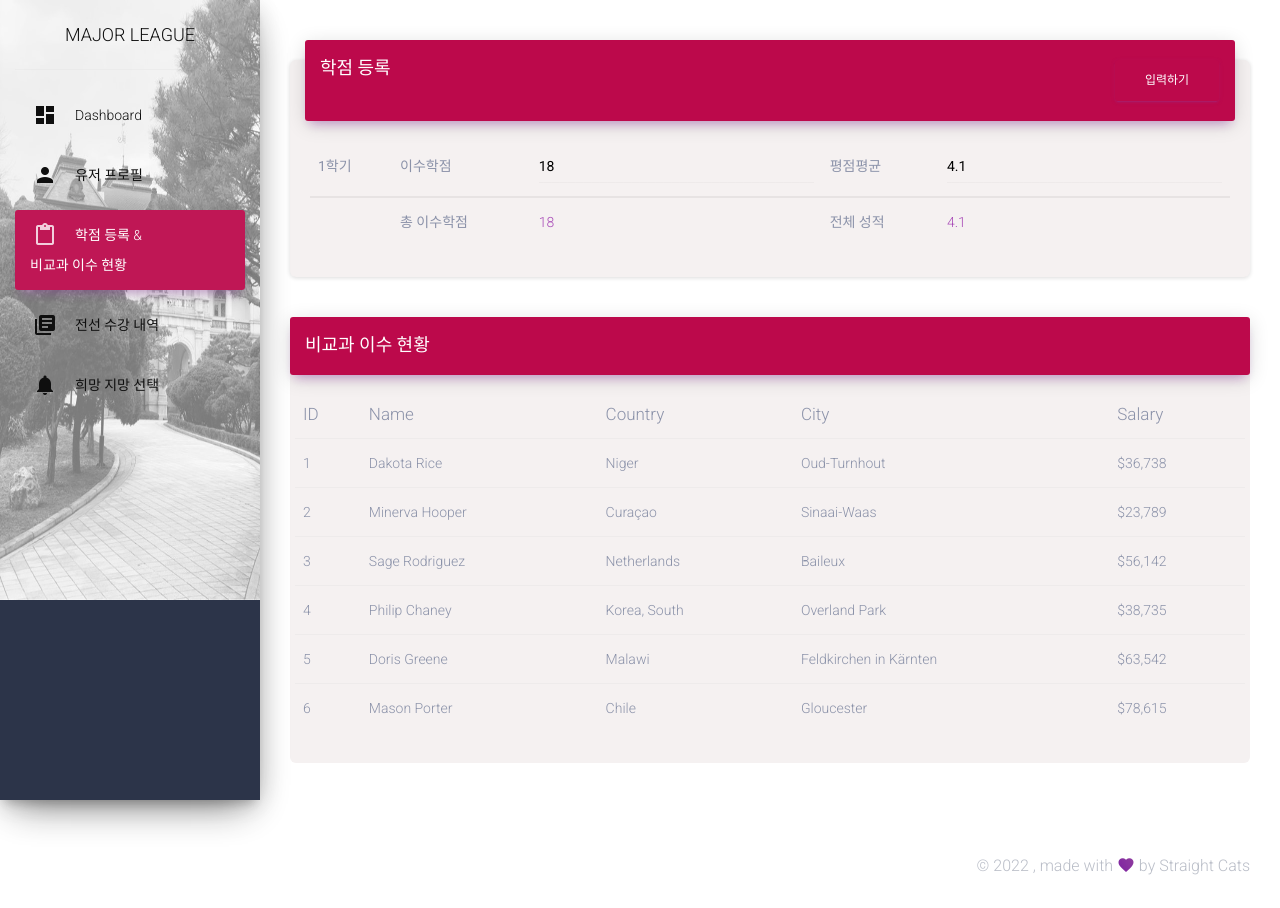
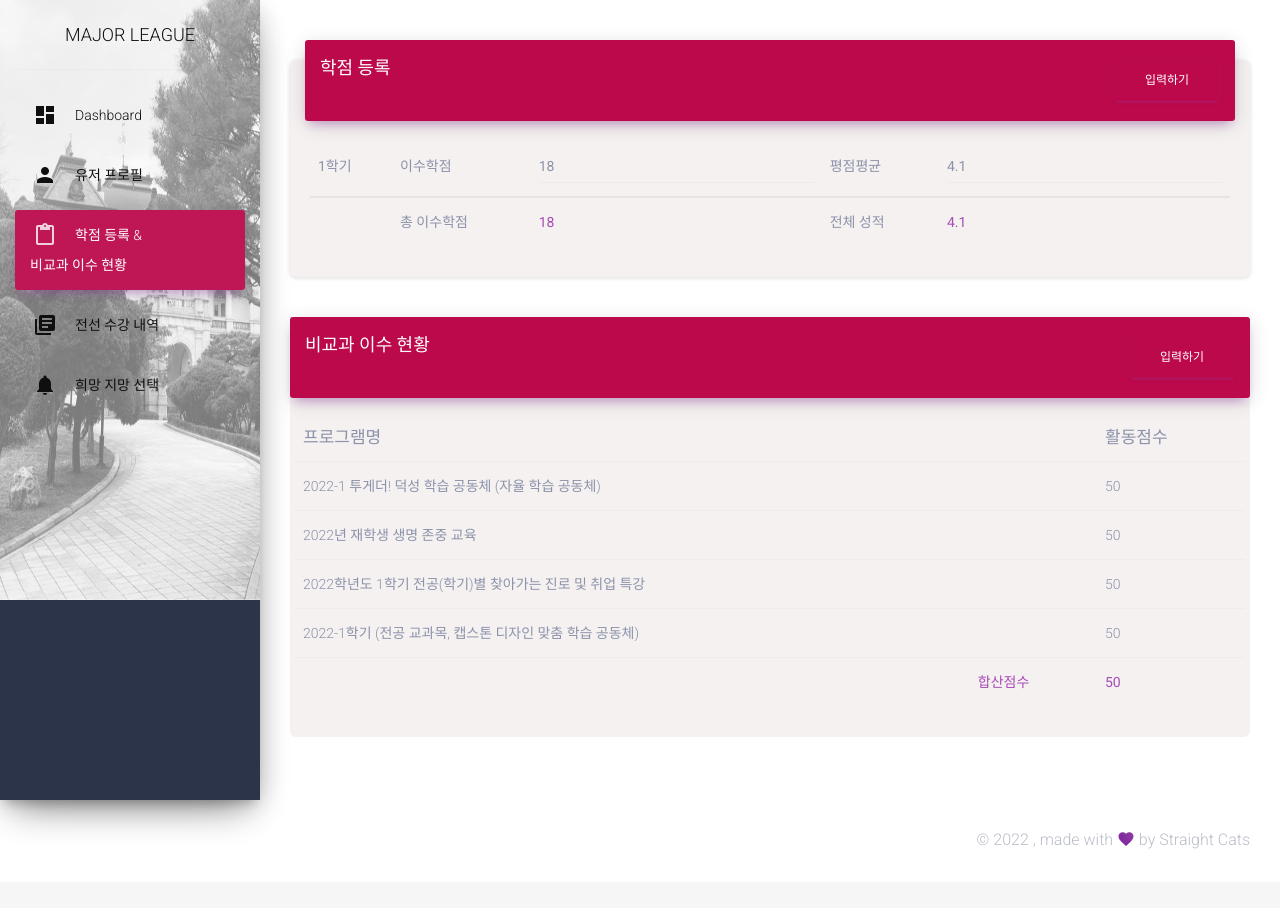
Before and after one commit to StraightCat22/MajorLeague, a Django app: page /major/score/ in a window 1280 px wide. After the commit the page ends 849 px from the top, so only its background shows below. Run offline with Django 4.2, Linux system fonts and the light colour scheme; some libraries are stand-ins or nearby versions.

Commit message:
비교과 이수 현황

```diff
--- a/SWproject/major/templates/major/score.html
+++ b/SWproject/major/templates/major/score.html
@@ -25,13 +25,13 @@
                           이수학점
                         </td>
                         <td>
-                          <input type="text" class="form-control" style="color:#000" value="18">
+                          <input type="text" class="form-control" style="color:#8b92a9" value="18">
                         </td>
                         <td>
                           평점평균
                         </td>
                         <td>
-                          <input type="text" class="form-control" style="color:#000" value="4.1">
+                          <input type="text" class="form-control" style="color:#8b92a9" value="4.1">
                         </td>
                       </tbody>
                       <tbody class="text-primary">
@@ -42,13 +42,13 @@
                           총 이수학점
                         </td>
                         <td class="text-primary">
-                          18
+                          <b>18</b>
                         </td>
                         <td>
                           전체 성적
                         </td>
                         <td class="text-primary">
-                          4.1
+                          <b>4.1</b>
                         </td>
                       </tbody>
                     </table>
@@ -59,129 +59,81 @@
             <div class="col-md-12">
               <div class="card card-plain">
                 <div class="card-header card-header-primary">
-                  <h4 class="card-title mt-0"> 비교과 이수 현황</h4>
+                  <div style="float:left;">
+                    <h4 class="card-title mt-0"> 비교과 이수 현황</h4>
+                  </div>
+                  <div style="float:right;">
+                    <button class="btn btn-primary pull-right"  type="button">입력하기</button>
+                  </div>
                 </div>
                 <div class="card-body">
                   <div class="table-responsive">
                     <table class="table table-hover">
                       <thead class="">
                         <th>
-                          ID
+                          프로그램명
                         </th>
                         <th>
-                          Name
+
                         </th>
-                        <th>
-                          Country
-                        </th>
-                        <th>
-                          City
-                        </th>
-                        <th>
-                          Salary
+                        <th align=center>
+                          활동점수
                         </th>
                       </thead>
                       <tbody>
                         <tr>
                           <td>
-                            1
+                            2022-1 투게더! 덕성 학습 공동체 (자율 학습 공동체)
                           </td>
                           <td>
-                            Dakota Rice
+
                           </td>
                           <td>
-                            Niger
-                          </td>
-                          <td>
-                            Oud-Turnhout
-                          </td>
-                          <td>
-                            $36,738
+                            50
                           </td>
                         </tr>
                         <tr>
                           <td>
-                            2
+                            2022년 재학생 생명 존중 교육
                           </td>
                           <td>
-                            Minerva Hooper
+
                           </td>
                           <td>
-                            Curaçao
-                          </td>
-                          <td>
-                            Sinaai-Waas
-                          </td>
-                          <td>
-                            $23,789
+                            50
                           </td>
                         </tr>
                         <tr>
                           <td>
-                            3
+                            2022학년도 1학기 전공(학기)별 찾아가는 진로 및 취업 특강
                           </td>
                           <td>
-                            Sage Rodriguez
+
                           </td>
                           <td>
-                            Netherlands
-                          </td>
-                          <td>
-                            Baileux
-                          </td>
-                          <td>
-                            $56,142
+                            50
                           </td>
                         </tr>
                         <tr>
                           <td>
-                            4
+                            2022-1학기 (전공 교과목, 캡스톤 디자인 맞춤 학습 공동체)
                           </td>
                           <td>
-                            Philip Chaney
+
                           </td>
                           <td>
-                            Korea, South
-                          </td>
-                          <td>
-                            Overland Park
-                          </td>
-                          <td>
-                            $38,735
+                            50
                           </td>
                         </tr>
                         <tr>
                           <td>
-                            5
+
                           </td>
-                          <td>
-                            Doris Greene
+                          <td class="text-primary">
+                             <b>합산점수</b>
                           </td>
-                          <td>
-                            Malawi
-                          </td>
-                          <td>
-                            Feldkirchen in Kärnten
-                          </td>
-                          <td>
-                            $63,542
-                          </td>
-                        </tr>
-                        <tr>
-                          <td>
-                            6
-                          </td>
-                          <td>
-                            Mason Porter
-                          </td>
-                          <td>
-                            Chile
-                          </td>
-                          <td>
-                            Gloucester
-                          </td>
-                          <td>
-                            $78,615
+                          <td class="text-primary">
+                            <b>50</b>
                           </td>
                         </tr>
                       </tbody>
```
